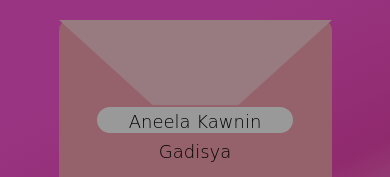
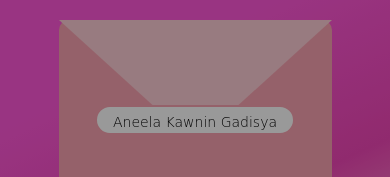
Before and after one commit to Ashonst2844/love, a plain HTML site: page index.html in a window 390 px wide. Shown: the top 177 px of the page. Drawn offline with nearby package versions, Linux system fonts and the light colour scheme; a web font is replaced by a local one.

Commit message:
Update style.csss

```diff
--- a/style.css
+++ b/style.css
@@ -140,6 +140,7 @@ main {
     }
     #address p {
         line-height: 30px;
+        font-size: 14px
     }
     #open {
         top: 200px;
```
